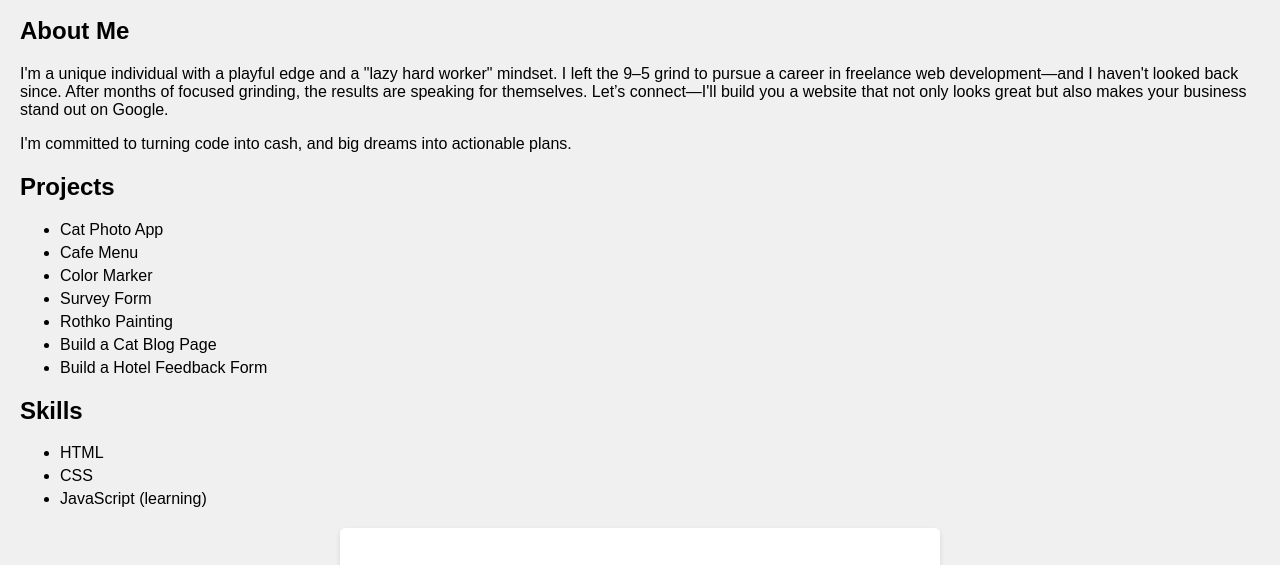
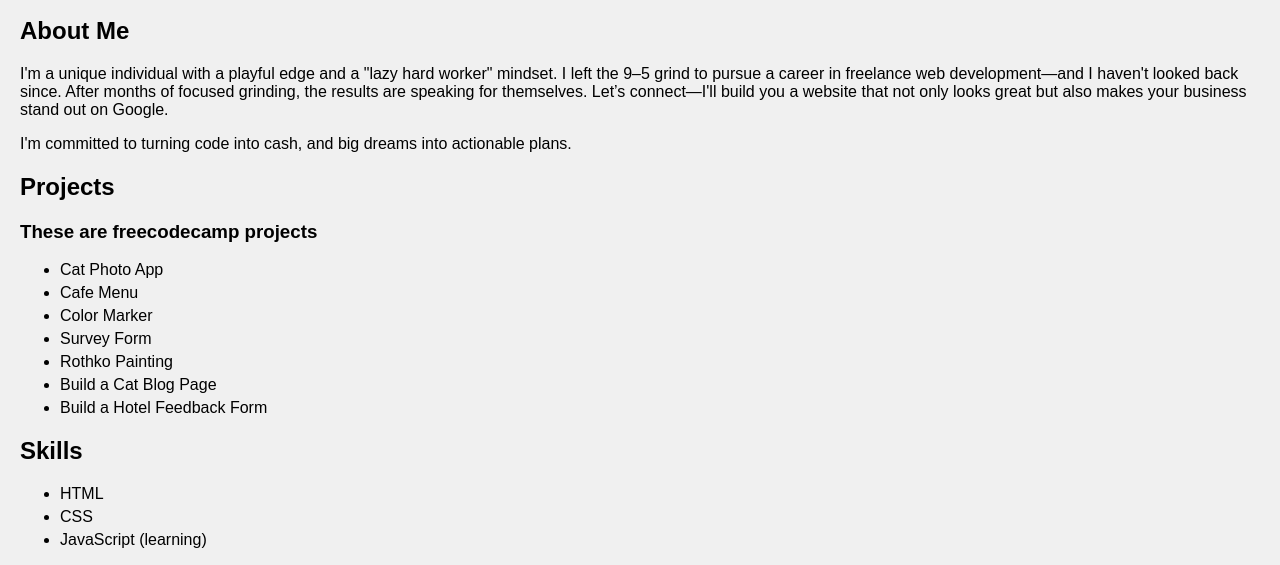
Before and after one commit to Vivan2025wd/Practice-Projects, a plain HTML site: page pr001-Portfolio page/pr001.html in a window 1280 px wide. Shown: the part 171-736 px from the top of the page. Drawn offline with Linux system fonts and the light colour scheme.

Commit message:
just a minor problem

```diff
--- a/pr001-Portfolio page/pr001.html
+++ b/pr001-Portfolio page/pr001.html
@@ -32,6 +32,7 @@
   </section>
   <section id="projects">
     <h2>Projects</h2>
+    <h3>These are freecodecamp projects</h3>
     <ul>
       <li>Cat Photo App</li>
       <li>Cafe Menu</li>
```
